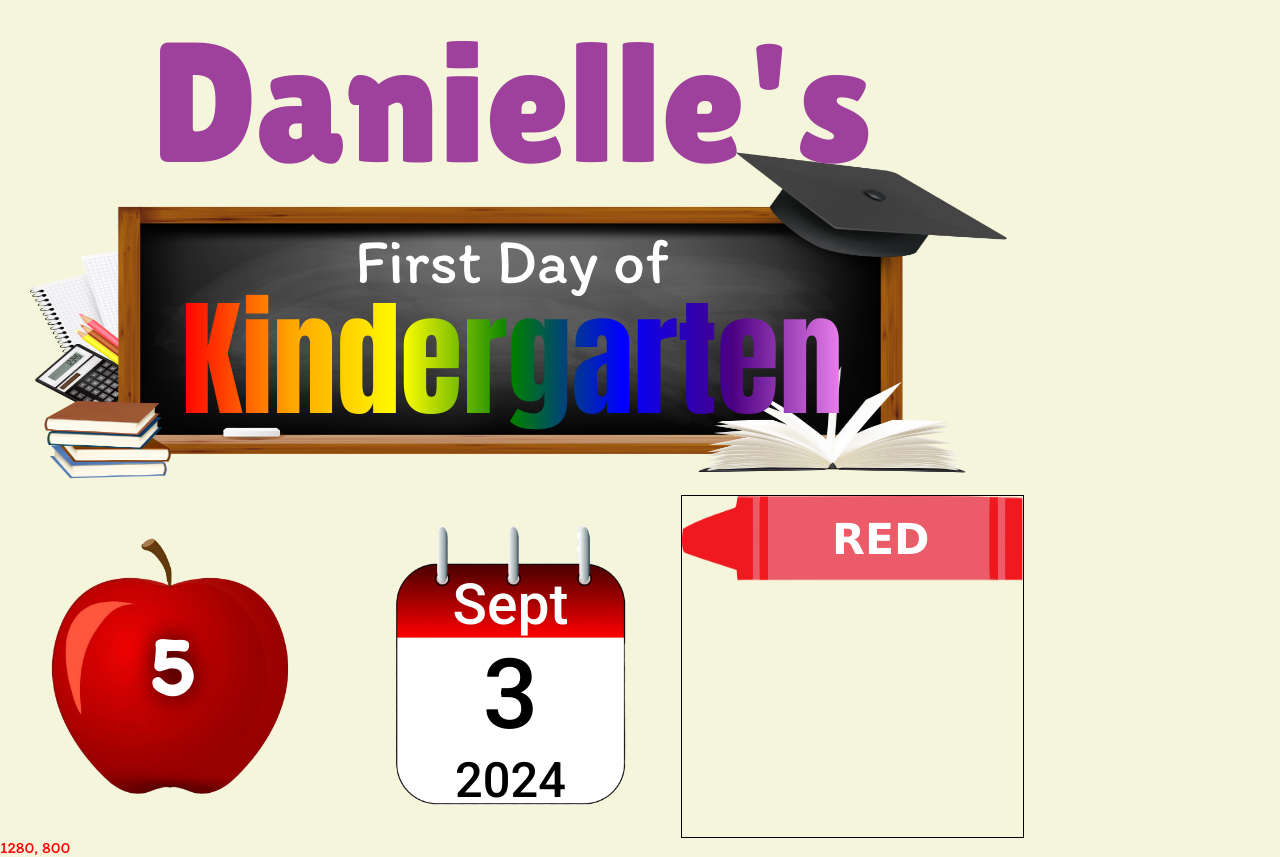
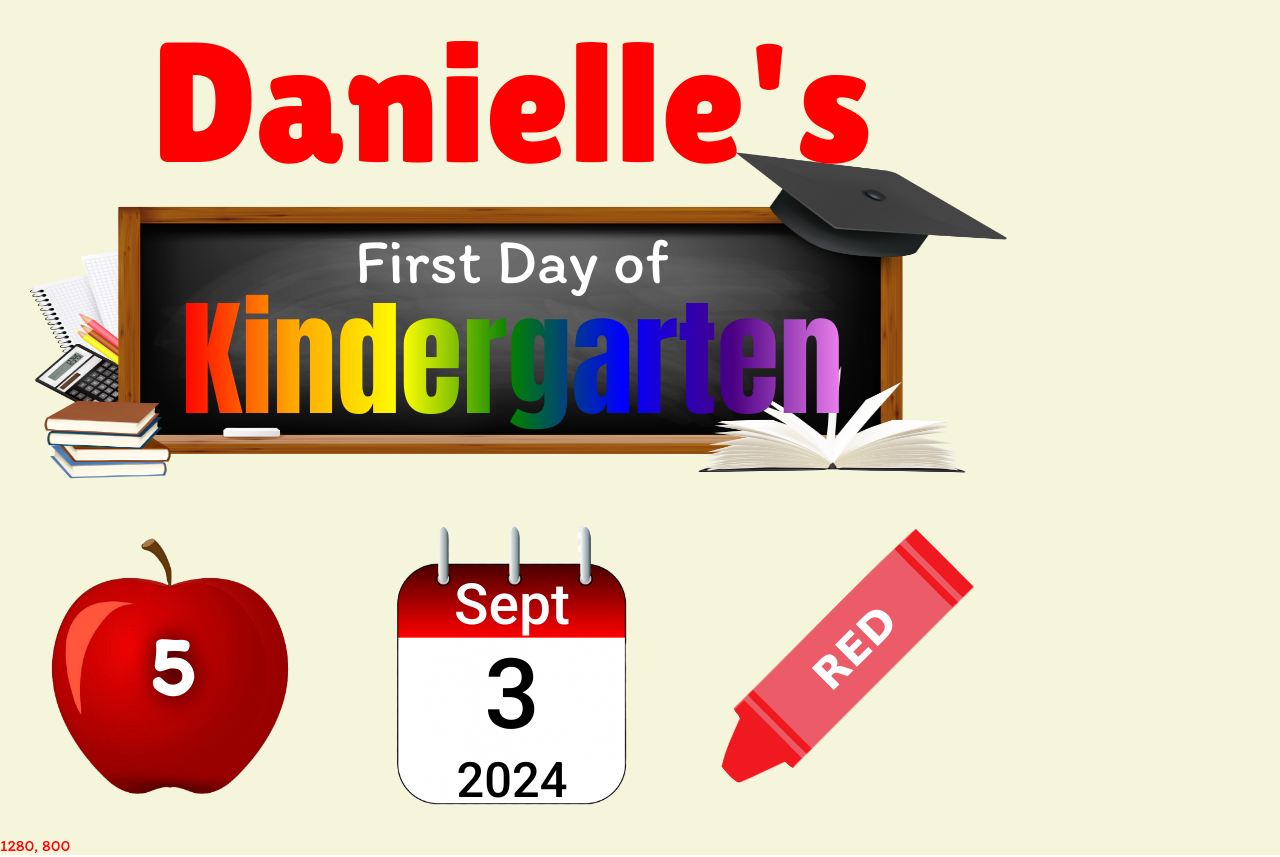
Before and after one commit to villysiu/first-day, a React (Create React App) app: page / in a window 1280 px wide. Built offline with nearby package versions, Linux system fonts and the light colour scheme.

Commit message:
Changed Name color by favColor state

```diff
--- a/src/App.css
+++ b/src/App.css
@@ -310,26 +310,25 @@
   width: var(--row1-col-width);
   height: var(--row1-col-width);
 
-  /* display: flex;
-  flex-direction: column;
-  align-items: center;
-  justify-content: center; */
-
   color: white;
   font-size: calc(var(--row1-col-width) / 8);
   font-weight: bold;
   font-family: Verdana, Geneva, Tahoma, sans-serif;
-  border: 1px solid black;
+  /* border: 1px solid black; */
+  display: flex;
+  align-items: center;
+
 }
 .crayon-bg {
-  width: calc(var(--row1-col-width) );
+  width: calc(var(--row1-col-width) * 0.9 );
   height: calc(var(--row1-col-width) /4);
 
 
   background-repeat: no-repeat;
-  background-size: contain;
-  background-size: calc(var(--row1-col-width) ) calc(var(--row1-col-width) /4);
+  /* background-size: contain; */
+  background-size: calc(var(--row1-col-width) * 0.9) calc(var(--row1-col-width) /4);
   background-position: center;
+  transform: rotate(-45deg);
 
 
 }
@@ -355,8 +354,8 @@
 }
 .crayon-text{
   height: calc(var(--row1-col-width) /4);
-  width: calc(var(--row1-col-width) /3 * 2);
-  padding-left: calc(var(--row1-col-width) /4);
+  width: calc(var(--row1-col-width) * 0.75);
+  padding-left: calc(var(--row1-col-width) * 0.15);
   display: flex;
   justify-content: center;
   align-items: center;
--- a/src/components/Crayon.js
+++ b/src/components/Crayon.js
@@ -1,6 +1,6 @@
 import { useState, useEffect, useRef } from 'react';
 
-const Crayon = () =>{
+const Crayon = ({setFavColor}) =>{
     const [inputbox, setInputbox ]  = useState(false)
     const [crayon, setCrayon] = useState(0)
     let colors = ["RED", "ORANGE", "YELLOW", "GREEN", "BLUE", "PURPLE"]
@@ -9,17 +9,12 @@ const Crayon = () =>{
     const handleClick = () =>{
         setInputbox(!inputbox)
     }
-    const handleKeyPressed = e => {
 
-        if(e.key==="Enter"){
-            if(e.target.value)
-                setCrayon(e.target.value)
-            setInputbox(!inputbox)
+    const handleChange = e => {
+        if(e.target.value){
+            setCrayon( e.target.value )
+            setFavColor(colors[e.target.value])
         }
-    }
-    const handleChange = e => {
-        if(e.target.value)
-            setCrayon( e.target.value )
         setInputbox(!inputbox)
     }
 
--- a/src/components/FirstDay.js
+++ b/src/components/FirstDay.js
@@ -1,17 +1,20 @@
+import {useState} from 'react';
+
 import Name from "./Name"
 import Grade from "./Grade"
 import Age from "./Age"
 import Calendar from "./Calendar"
 import Crayon from "./Crayon"
 const FirstDay = () =>{
+    const [favColor, setFavColor] = useState("red")
     return (
         <div>
-            <Name />
+            <Name favColor={favColor} />
             <Grade />
             <div className="row1">
                 <Age />
                 <Calendar />
-                <Crayon />
+                <Crayon setFavColor={setFavColor} />
             </div>
         </div>
     )
--- a/src/components/Name.js
+++ b/src/components/Name.js
@@ -1,10 +1,10 @@
 import { useState, useEffect, useRef } from 'react';
 
-const Name = () =>{
+const Name = ({favColor}) =>{
     const [inputbox, setInputbox ]  = useState(false)
     const [name, setName] = useState("Danielle")
     const ref = useRef();
-
+    console.log(favColor)
     const handleClick = () =>{
         setInputbox(!inputbox)
     }
@@ -24,7 +24,7 @@ const Name = () =>{
         }
         document.addEventListener("mousedown", clickOutside);
         return () => {
-        document.removeEventListener("mousedown", clickOutside);
+            document.removeEventListener("mousedown", clickOutside);
         };
     }, [])
     if(inputbox){
@@ -37,8 +37,8 @@ const Name = () =>{
     }
 
     return (
-        <div className="name lilita-one-regular">
-            <div className="name-text dm-serif-text-regular" onClick={handleClick} >
+        <div className="name  lilita-one-regular">
+            <div style={{'color': favColor}} className="name-text dm-serif-text-regular" onClick={handleClick} >
                 {name}'s
             </div>
 
```
